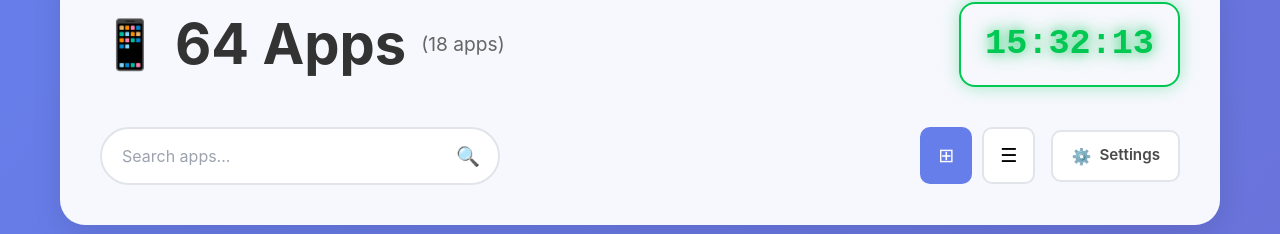
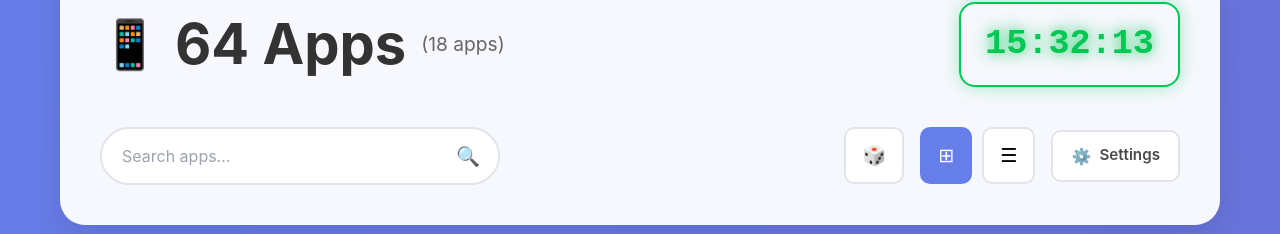
Before and after one commit to Hardik-S/g1, a React app: page /g1/ in a window 1280 px wide. Shown: the part 98-332 px from the top of the page. Built offline with nearby package versions, Linux system fonts and the light colour scheme.

Commit message:
Add random app launch control

```diff
--- a/src/components/AppLauncher.css
+++ b/src/components/AppLauncher.css
@@ -170,6 +170,26 @@
 .view-btn:hover {
   border-color: #667eea;
   transform: translateY(-2px);
+}
+
+.random-launch-btn {
+  padding: 12px 16px;
+  border: 2px solid #e1e5e9;
+  background: white;
+  border-radius: 10px;
+  cursor: pointer;
+  font-size: 1.2rem;
+  transition: all 0.3s ease;
+  display: inline-flex;
+  align-items: center;
+  justify-content: center;
+}
+
+.random-launch-btn:hover,
+.random-launch-btn:focus {
+  border-color: #667eea;
+  transform: translateY(-2px);
+  outline: none;
 }
 
 .settings-btn {
--- a/src/components/AppLauncher.js
+++ b/src/components/AppLauncher.js
@@ -290,10 +290,34 @@ const AppLauncher = () => {
     });
   };
 
-  const handleAppClick = (app) => {
-    if (app.disabled) return;
+  const handleAppClick = useCallback((app) => {
+    if (!app || app.disabled) {
+      return;
+    }
     navigate(app.path);
-  };
+  }, [navigate]);
+
+  const handleRandomLaunch = useCallback(() => {
+    const candidatesSource = filteredApps.length > 0 ? filteredApps : allApps;
+    const launchableApps = candidatesSource.filter((app) => !app.disabled);
+
+    if (launchableApps.length === 0) {
+      return;
+    }
+
+    const randomIndex = Math.floor(Math.random() * launchableApps.length);
+    const randomApp = launchableApps[randomIndex];
+
+    if (!randomApp) {
+      return;
+    }
+
+    if (handleAppClick) {
+      handleAppClick(randomApp);
+    } else {
+      navigate(randomApp.path);
+    }
+  }, [allApps, filteredApps, handleAppClick, navigate]);
 
   const handleGistInputChange = (field) => (event) => {
     const { value } = event.target;
@@ -408,6 +432,14 @@ const AppLauncher = () => {
           </div>
 
           <div className="view-controls">
+            <button
+              type="button"
+              className="random-launch-btn"
+              onClick={handleRandomLaunch}
+              aria-label="Launch a random app"
+            >
+              🎲
+            </button>
             <div className="view-toggle-group">
               <button
                 type="button"
```
